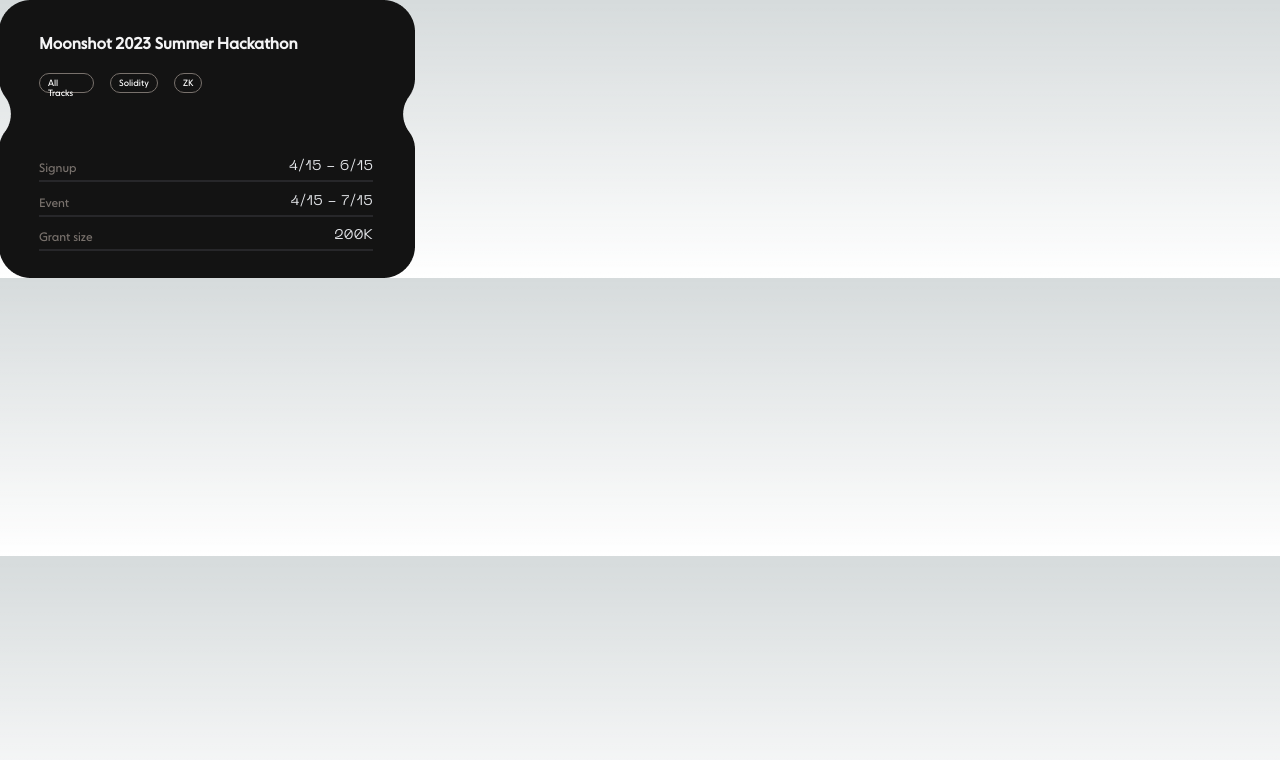
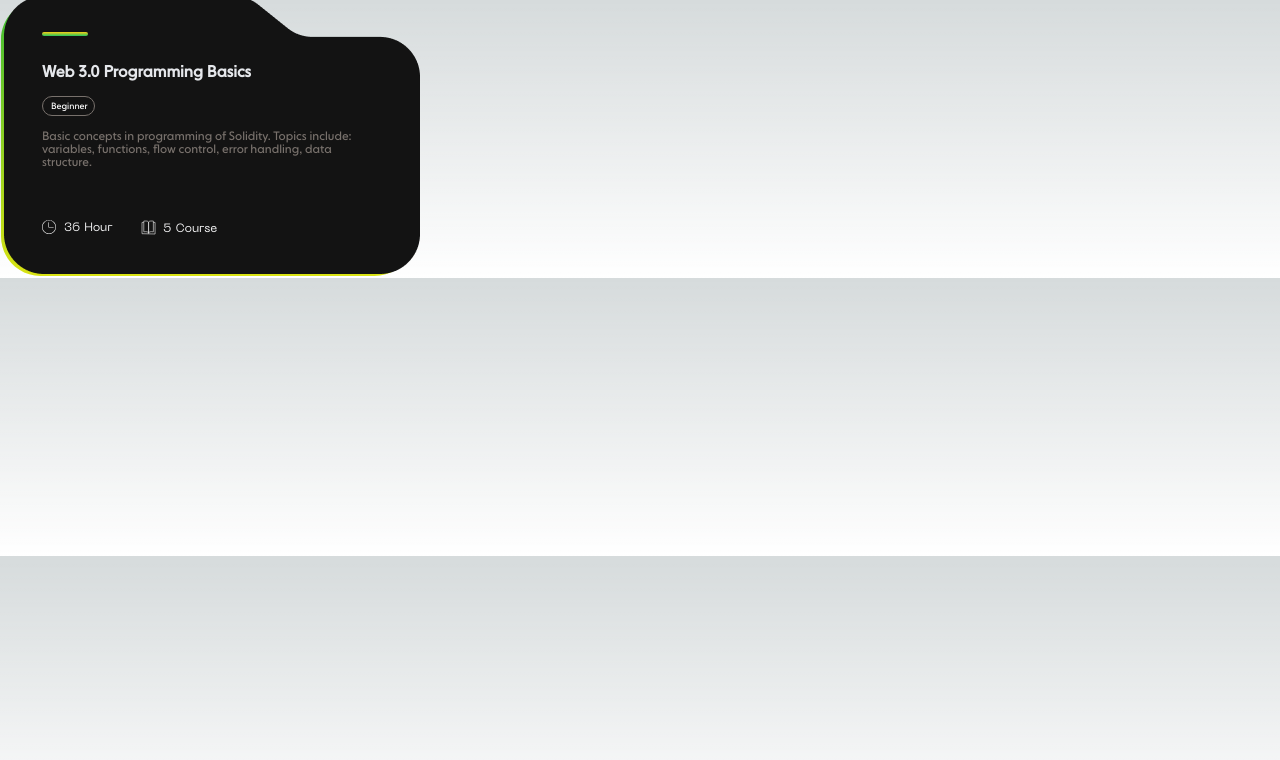
Before and after one commit to theskyworld/homework, a Next.js app: page / in a window 1280 px wide. Shown: the top 760 px of the page. Built offline with nearby package versions, Linux system fonts and the light colour scheme.

Commit message:
feat: add Web3Card

```diff
--- /dev/null
+++ b/src/components/Web3Card.tsx
@@ -0,0 +1,55 @@
+export default function Web3Card() {
+
+  return (
+    <div className="relative w-[416px] h-[278px]">
+      {/* bg */}
+      <div>
+        <div>
+          <svg xmlns="http://www.w3.org/2000/svg" width="415" height="276" viewBox="0 0 416 278" fill="none">
+            <path d="M1.57233e-07 238.001L9.35541e-07 40.0001C1.02238e-06 17.9087 17.9086 5.94695e-05 40 5.75382e-05L229.45 4.0976e-05C238.544 4.0181e-05 247.367 3.09913 254.464 8.78632L283.573 32.1139C290.67 37.8011 299.493 40.9002 308.587 40.9002L376 40.9002C398.091 40.9002 416 58.8088 416 80.9002L416 238.001C416 260.092 398.091 278.001 376 278.001L40 278.001C17.9086 278.001 -1.56562e-06 260.092 1.57233e-07 238.001Z" fill="url(#paint0_linear_2_522)" />
+            <defs>
+              <linearGradient id="paint0_linear_2_522" x1="208" y1="278.001" x2="208" y2="4.28512e-05" gradientUnits="userSpaceOnUse">
+                <stop stop-color="#D9E313" />
+                <stop offset="1" stop-color="#3CBC34" />
+              </linearGradient>
+            </defs>
+          </svg>
+        </div>
+      </div>
+      {/* content */}
+      <div className="absolute top-[-1px] left-0 w-full h-full web3_card_content pl-[38px]">
+        {/* header */}
+        <div className="absolute top-[36px] w-[46px] h-1 bg-gradient-to-b from-yellow-400 to-green-500 rounded-[11px]" />
+        {/* title */}
+        <div className="absolute top-[68px] text-gray-200 text-base font-bold leading-none next_book_font">Web 3.0 Programming Basics</div>
+        {/* labels */}
+        <div className="absolute top-[100px] w-[53px] h-[20px] px-2 py-1 rounded-[20px] border border-stone-500 justify-start items-start gap-2.5 inline-flex">
+          <div className="text-white text-[9px] font-normal leading-[9.90px] next_book_font">Beginner</div>
+        </div>
+        {/* main text */}
+        <div className="absolute top-[134px] w-[336px] text-stone-500 text-xs font-normal leading-[13.20px] next_book_font">Basic concepts in programming of Solidity. Topics include: variables, functions, flow control, error handling, data structure.</div>
+        {/* clock icon */}
+        <div className="absolute top-[224px] w-3.5 h-3.5">
+          <svg xmlns="http://www.w3.org/2000/svg" width="14" height="14" viewBox="0 0 14 14" fill="none">
+            <path d="M7 14.0005C5.14346 14.0005 3.36303 13.263 2.05029 11.9502C0.737494 10.6375 0 8.85697 0 7.00049C0 5.144 0.737494 3.36351 2.05029 2.05077C3.36298 0.737983 5.14351 0.000488281 7 0.000488281C8.85649 0.000488281 10.637 0.737983 11.9497 2.05077C13.2625 3.36346 14 5.144 14 7.00049C14 8.85697 13.2625 10.6375 11.9497 11.9502C10.637 13.263 8.85649 14.0005 7 14.0005ZM7 0.583834C5.29826 0.583834 3.66602 1.2599 2.46278 2.46322C1.25947 3.66664 0.583396 5.2987 0.583396 7.00044C0.583396 8.70218 1.25947 10.3344 2.46278 11.5377C3.6662 12.741 5.29826 13.417 7 13.417C8.70174 13.417 10.334 12.741 11.5372 11.5377C12.7405 10.3342 13.4166 8.70218 13.4166 7.00044C13.4166 5.2987 12.7405 3.66646 11.5372 2.46322C10.3338 1.2599 8.70174 0.583834 7 0.583834Z" fill="#F2F2F2" />
+            <path d="M11.3756 7.58429H6.70883C6.5478 7.58429 6.41724 7.45372 6.41724 7.29269V2.62597C6.41724 2.46494 6.5478 2.33427 6.70883 2.33427C6.86997 2.33427 7.00053 2.46494 7.00053 2.62597V7.00094H11.3755C11.5365 7.00094 11.6672 7.13151 11.6672 7.29264C11.6672 7.45367 11.5366 7.58429 11.3756 7.58429Z" fill="#F2F2F2" />
+          </svg>
+        </div>
+        {/* clock text */}
+        <div className="absolute top-[226px] left-[60px] w-[65px] h-2 text-zinc-100 text-xs font-normal leading-3 neue_machina_font">36 Hour</div>
+        {/* book icon */}
+        <div className="w-3.5 h-3.5 absolute top-[224px] left-[137px]">
+          <svg xmlns="http://www.w3.org/2000/svg" width="15" height="15" viewBox="0 0 15 15" fill="none">
+            <path d="M7.57865 12.8643V2.04705C7.19859 0.857149 4.21409 0.92025 2.76935 1.10054V11.8191C6.08178 11.211 7.35573 12.2625 7.57865 12.8643Z" stroke="#F2F2F2" stroke-width="0.6" />
+            <path d="M7.57784 12.8643V2.04705C7.95791 0.857149 10.9424 0.92025 12.3871 1.10054V11.8191C9.07472 11.211 7.80076 12.2625 7.57784 12.8643Z" stroke="#F2F2F2" stroke-width="0.6" />
+            <path d="M2.75602 2.43032H1V13.6862L14.0904 14.0004V2.43032H12.3343" stroke="#F2F2F2" stroke-width="0.6" />
+            <path d="M7.5669 13.8973V12.6803" stroke="#F2F2F2" stroke-width="0.6" />
+          </svg>
+        </div>
+        {/* book text */}
+        <div className="absolute top-[226.5px] left-[159px] w-[87px] h-[9px] text-zinc-100 text-xs font-normal leading-3 neue_machina_font">5 Course</div>
+
+      </div>
+    </div>
+  )
+}
--- a/src/pages/index.tsx
+++ b/src/pages/index.tsx
@@ -1,11 +1,13 @@
 import IntroductionCard from "@/components/IntroductionCard";
 import MoonshotCard from "@/components/MoonshotCard";
+import Web3Card from "@/components/Web3Card";
 
 export default function Home() {
   return (
     <div>
       {/* <IntroductionCard/> */}
-      <MoonshotCard />
+      {/* <MoonshotCard /> */}
+      <Web3Card/>
     </div>
   )
 }
--- a/src/styles/globals.css
+++ b/src/styles/globals.css
@@ -58,8 +58,14 @@ body {
   background-image: url("../assets/imgs/moonshot_bg.png");
   background-repeat: repeat-x;
 }
+.web3_card_content {
+  background-image: url("../assets/imgs/web3_bg.png");
+  background-repeat: repeat-x;
+
+}
 .introduction_card_content:hover,
-.moonshot_card_content:hover {
+.moonshot_card_content:hover,
+.web3_card_content:hover {
   top: -4px;
   left: 4px;
 }
```
Also changed, not shown: src/assets/imgs/web3_bg.png (added).
